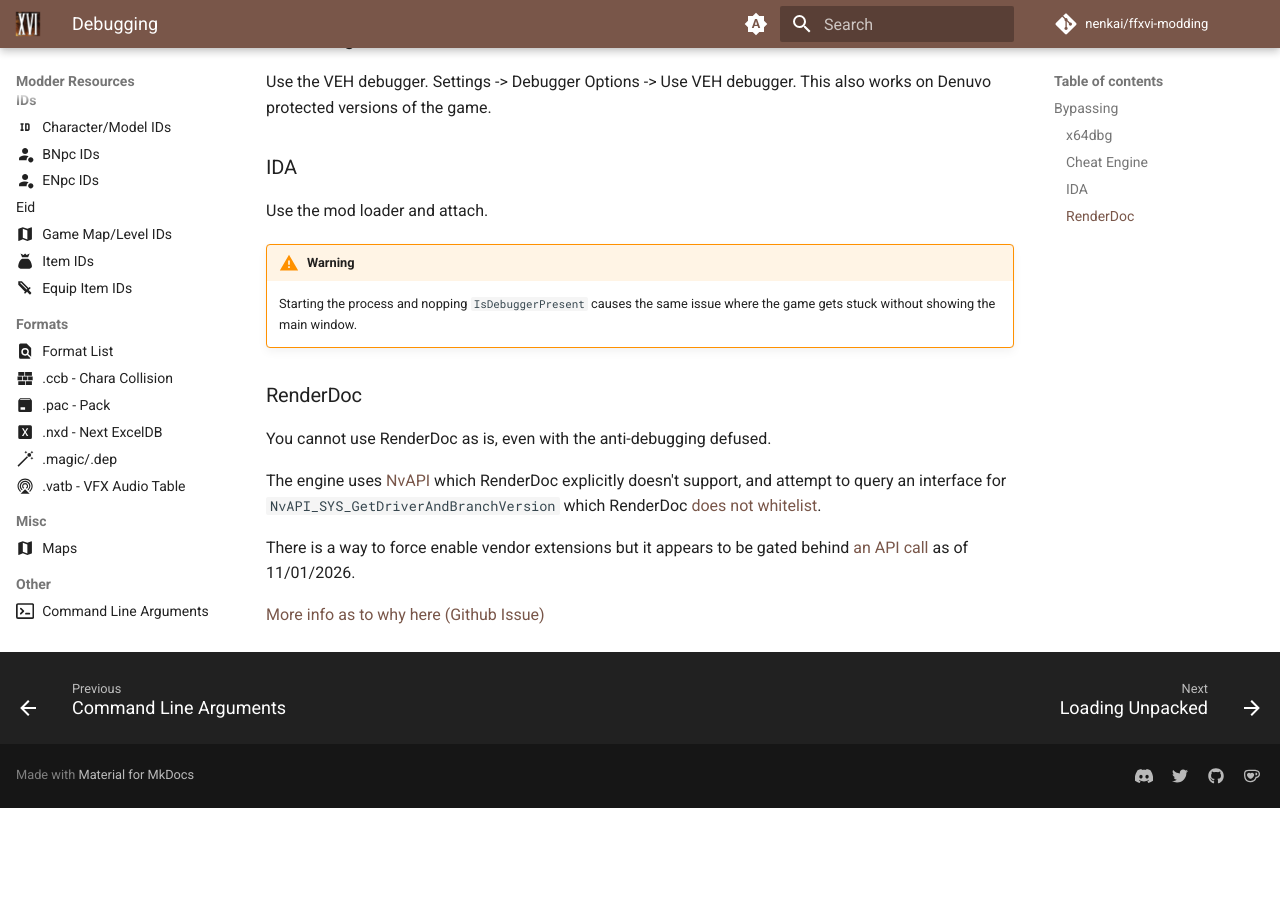
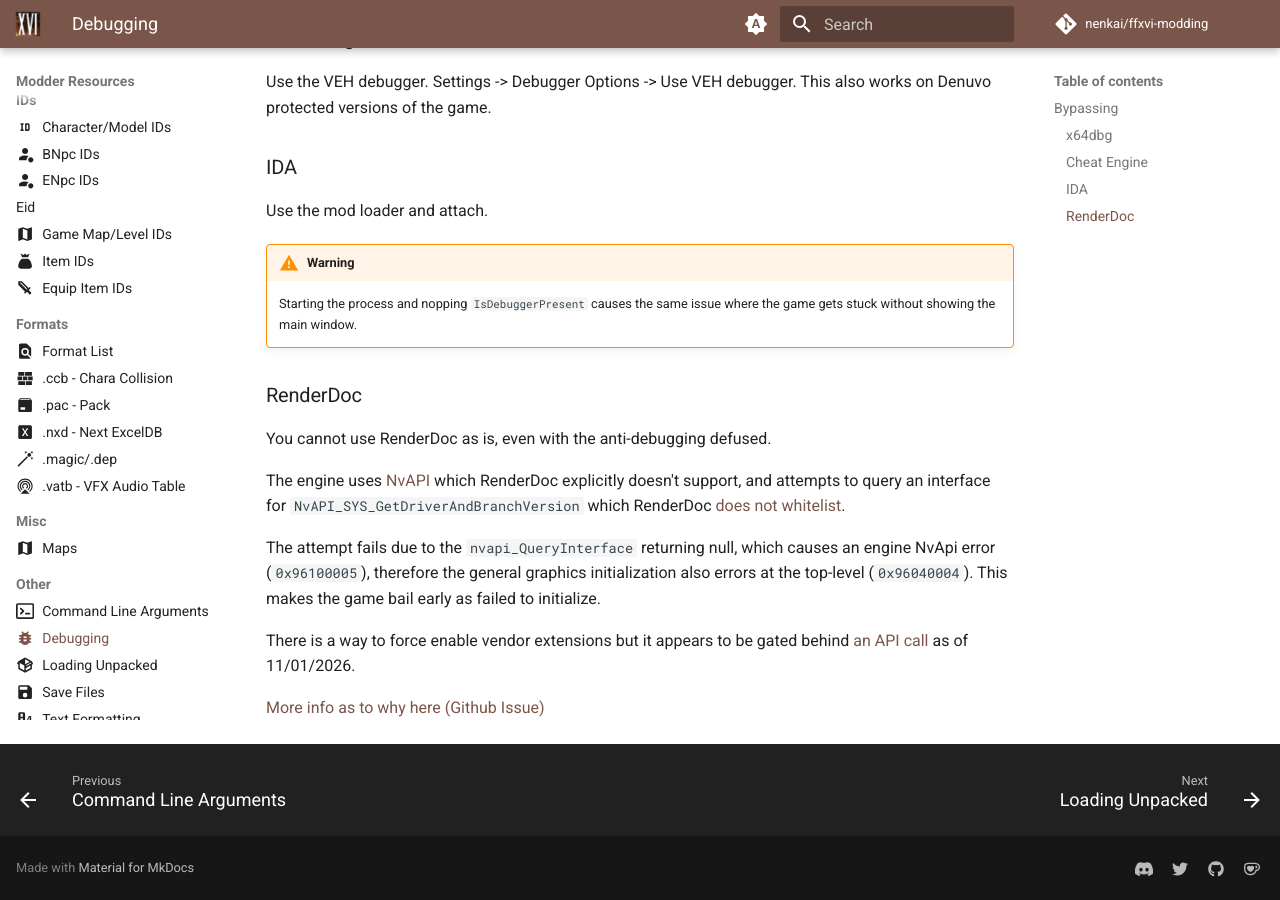
Before and after one commit to Nenkai/ffxvi-modding, an MkDocs documentation site: the page built from docs/resources/other/debugging.md, in a window 1280 px wide and 900 px high, scrolled down 1113 px. Built offline with MkDocs 1.6.1 and Material for MkDocs 9.7.7, drawn with Linux system fonts in a browser that asks for light colours; comment, search, counter and statistics services are not loaded; before the commit the page ends 1921 px from its top, so only the background shows below that.

Commit message:
debugging: more renderdoc notes

```diff
--- a/docs/resources/other/debugging.md
+++ b/docs/resources/other/debugging.md
@@ -50,7 +50,9 @@
 
 You cannot use RenderDoc as is, even with the anti-debugging defused.
 
-The engine uses [NvAPI](https://developer.nvidia.com/nvapi/get-started) which RenderDoc explicitly doesn't support, and attempt to query an interface for `NvAPI_SYS_GetDriverAndBranchVersion` which RenderDoc [does not whitelist](https://github.com/baldurk/renderdoc/blob/075870caf5090b94f48812b7b69565db5e0b143e/renderdoc/driver/ihv/nv/nvapi_hooks.cpp#L173).
+The engine uses [NvAPI](https://developer.nvidia.com/nvapi/get-started) which RenderDoc explicitly doesn't support, and attempts to query an interface for `NvAPI_SYS_GetDriverAndBranchVersion` which RenderDoc [does not whitelist](https://github.com/baldurk/renderdoc/blob/075870caf5090b94f48812b7b69565db5e0b143e/renderdoc/driver/ihv/nv/nvapi_hooks.cpp#L173).
+
+The attempt fails due to the `nvapi_QueryInterface` returning null, which causes an engine NvApi error (`0x96100005`), therefore the general graphics initialization also errors at the top-level (`0x96040004`). This makes the game bail early as failed to initialize.
 
 There is a way to force enable vendor extensions but it appears to be gated behind [an API call](https://github.com/baldurk/renderdoc/blob/075870caf5090b94f48812b7b69565db5e0b143e/renderdoc/replay/capture_options.cpp#L53-L58) as of 11/01/2026.
 
```
